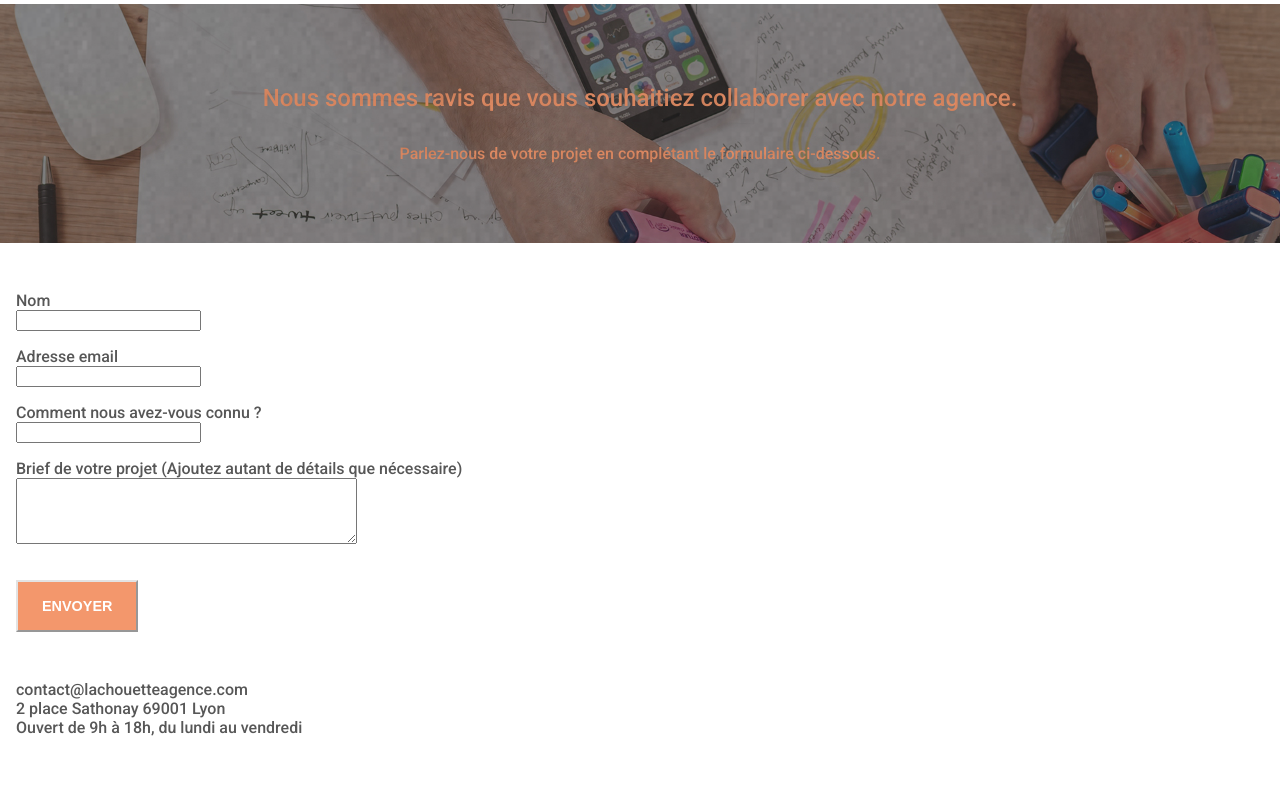
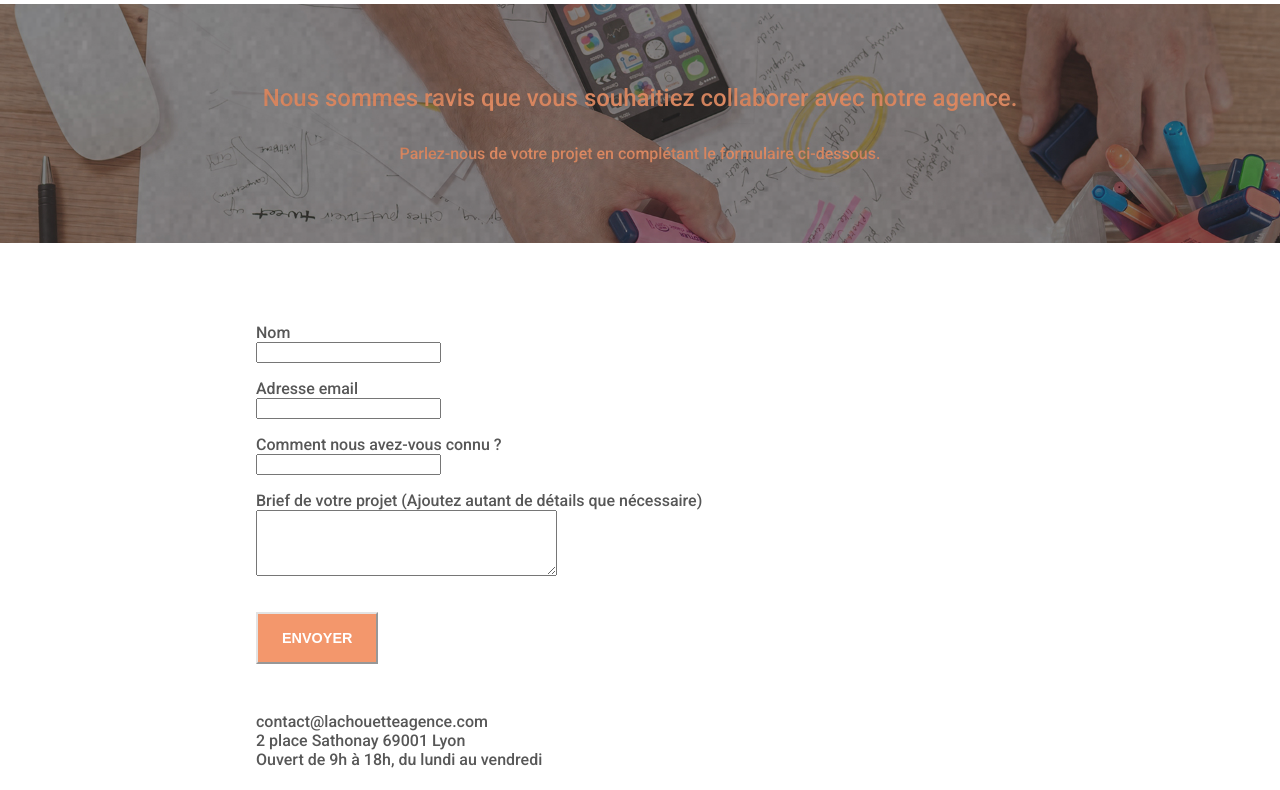
Before and after one commit to AnnaelleEMERY/AnnaelleEmery_4_04072021, a website: page index-contact.html in a window 1280 px wide. Shown: the part 77-867 px from the top of the page. Drawn offline with Linux system fonts and the light colour scheme.

Commit message:
CSS terminé V.2 (avant mots clés)

```diff
--- a/index-contact.html
+++ b/index-contact.html
@@ -49,8 +49,9 @@
 <!-- Bannière La Chouette Agence END -->
 
 <!-- bloc formulaire -->
-	<div class="bloc-formulaire">
-		<form id="form-bloc" novalidate success-msg="Your message has been sent." fail-msg="Sorry it seems that our mail server is not responding, Sorry for the inconvenience!">
+	<div class="presentation_bloc-form">
+		<div class="bloc-formulaire">
+			<form id="form-bloc" novalidate success-msg="Your message has been sent." fail-msg="Sorry it seems that our mail server is not responding, Sorry for the inconvenience!">
 			<div class="forms">
 				<label>Nom<br></label>
 				<input id="name" class="form-control" required />
@@ -65,18 +66,19 @@
 			</div>
 			<div class="forms">
 				<label>Brief de votre projet (Ajoutez autant de détails que nécessaire)<br></label>
-				<textarea id="message" class="form-control" rows="4" cols="40" required></textarea>
+				<textarea id="message" class="form-control" rows="4" cols="35" required></textarea>
 			</div>
 			<button class="button-primary square" type="submit">
 				Envoyer
 			</button>
-		</form>
+			</form>
 
-		<div class="contacts">
+			<div class="contacts">
 			<p>contact@lachouetteagence.com<br>
 				2 place Sathonay 69001 Lyon<br>
 				Ouvert de 9h à 18h, du lundi au vendredi<br>
 			</p>
+			</div>
 		</div>
 	</div>
 <!-- bloc formulaire END -->
--- a/scss/_bases.scss
+++ b/scss/_bases.scss
@@ -122,7 +122,7 @@ header{
                     margin-bottom: 1rem;
 
                     @media #{$breakpoint-tablet-min} {
-                        margin: 0 1rem 0 0;
+                        margin: 0 1.5rem 0 0;
                     }
                 }
             }
--- a/scss/_components.scss
+++ b/scss/_components.scss
@@ -31,6 +31,7 @@
     background-image: url(../img/image-de-présentation-La-Chouette-Agence.jpg);
     background-repeat: no-repeat;
     background-position: center;
+    background-attachment: fixed;
     background-size: cover;
     display: flex;
     flex-direction: column;
@@ -98,6 +99,7 @@
     background-image: url(../img/image-de-présentation-La-Chouette-Agence-2.bmp);
     background-repeat: no-repeat;
     background-position: center;
+    background-attachment: fixed;
     background-size: cover;
     display: flex;
     flex-direction: column;
--- a/scss/index-contact.scss
+++ b/scss/index-contact.scss
@@ -2,8 +2,26 @@
 @import "bases";
 @import "components";
 
+.presentation_bloc-form{
+    display: flex;
+    flex-direction: column;
+    justify-content: center;
+    align-items: center;
+    padding: 3rem 0;
+}
+
 .bloc-formulaire{
     padding: 3rem 1rem;
+    display: flex;
+    flex-direction: column;
+    justify-content: start;
+    align-items: flex-start;
+    width: 90%;
+    padding: 2rem 0 2rem 0;
+
+    @media #{$breakpoint-desktop} {
+        width: 60%;
+    }
 }
 
 .forms{
```
Also changed, not shown: css/index-contact.css, css/index.css, 3 other files.
